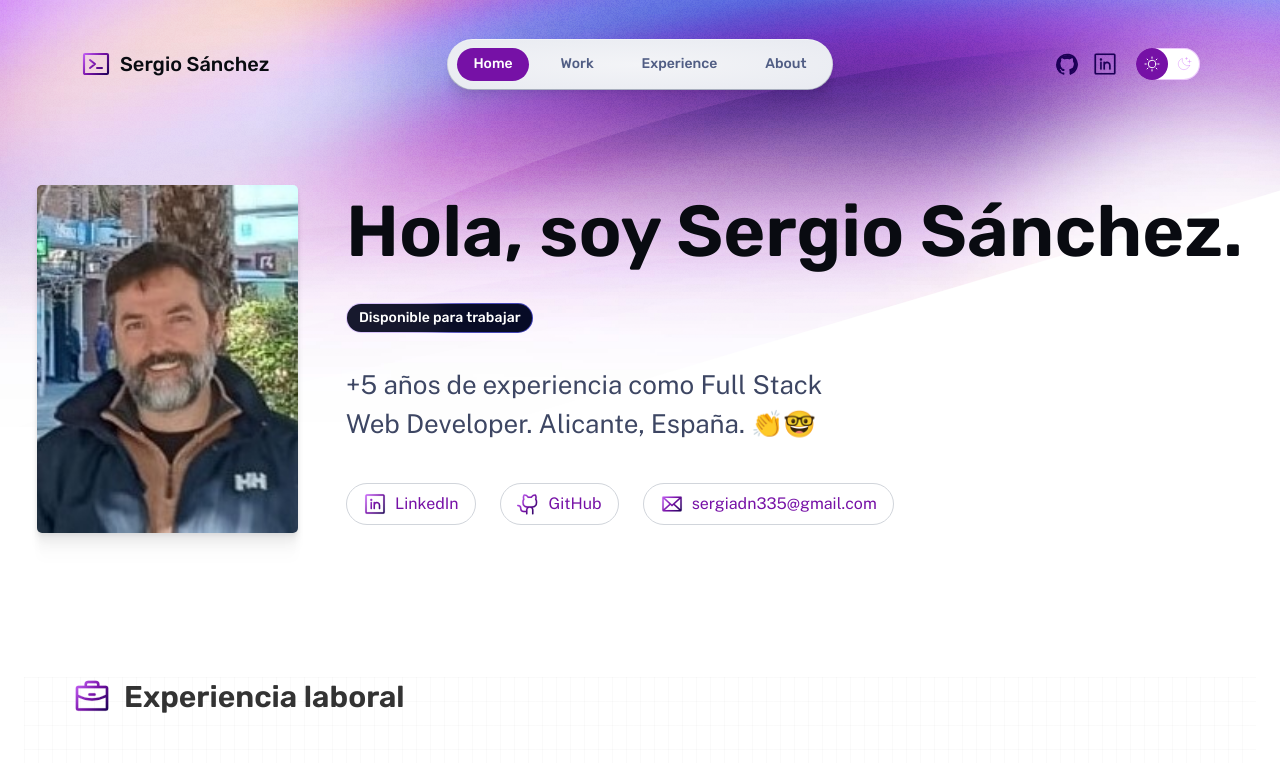
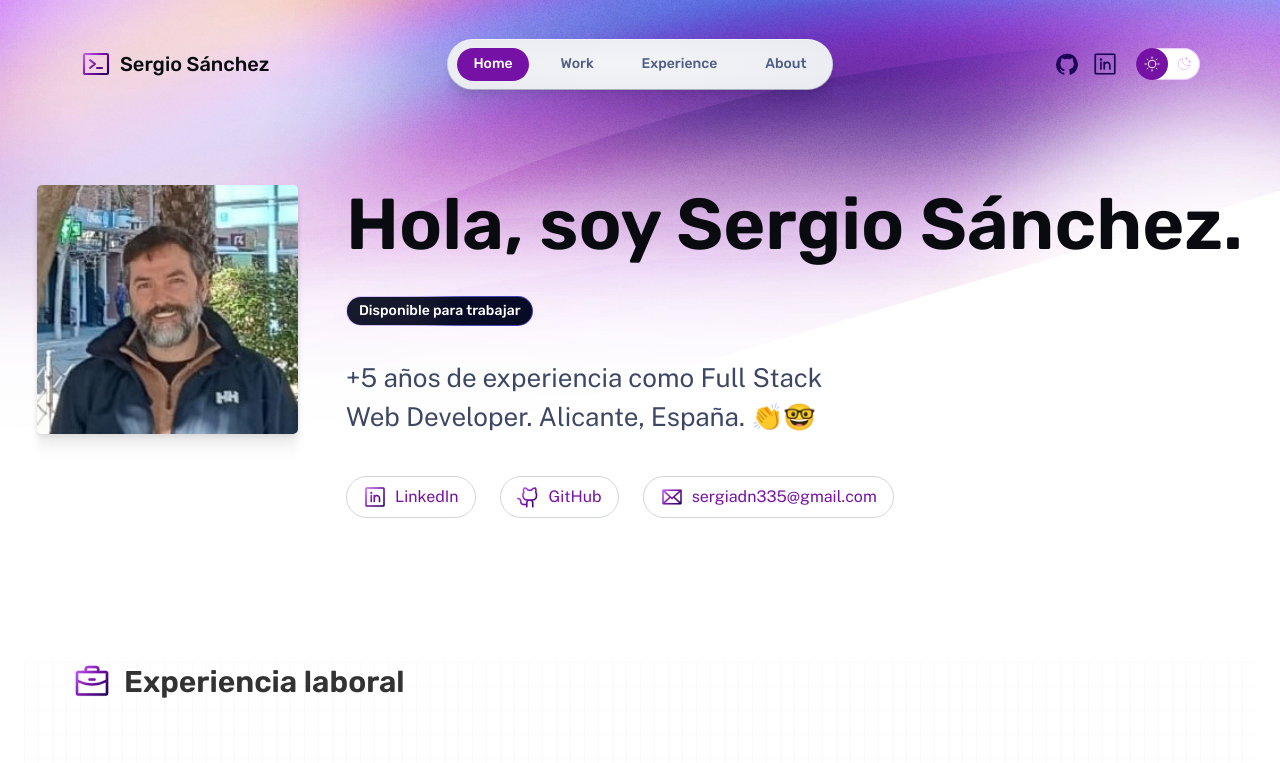
Before and after one commit to Sergi335/portfolio, an Astro site: page / in a window 1280 px wide. Shown: the top 763 px of the page. Built offline with nearby package versions, Linux system fonts and the light colour scheme; Astro itself is replaced by a stand-in of ours.

Commit message:
Change css to acomodate image

```diff
--- a/src/pages/index.astro
+++ b/src/pages/index.astro
@@ -128,7 +128,7 @@ const projects = (await getCollection('work'))
 	.hero {
 		display: flex;
 		flex-direction: column;
-		align-items: center;
+		align-items: flex-start;
 		gap: 3rem;
 	}
 
@@ -137,9 +137,9 @@ const projects = (await getCollection('work'))
 	}
 
 	.hero img {
-		aspect-ratio: 5 / 4;
-		object-fit: cover;
-		object-position: top;
+		aspect-ratio: 23 / 22;
+		/* object-fit: cover; */
+		/* object-position: top; */
 		border-radius: 5px;
 		box-shadow: var(--shadow-md);
 	}
@@ -157,9 +157,9 @@ const projects = (await getCollection('work'))
 		}
 
 		.hero img {
-			aspect-ratio: 3 / 4;
+			/* aspect-ratio: 3 / 4; */
 			border-radius: 5px;
-			object-fit: cover;
+			/* object-fit: cover; */
 		}
 	}
 
```
